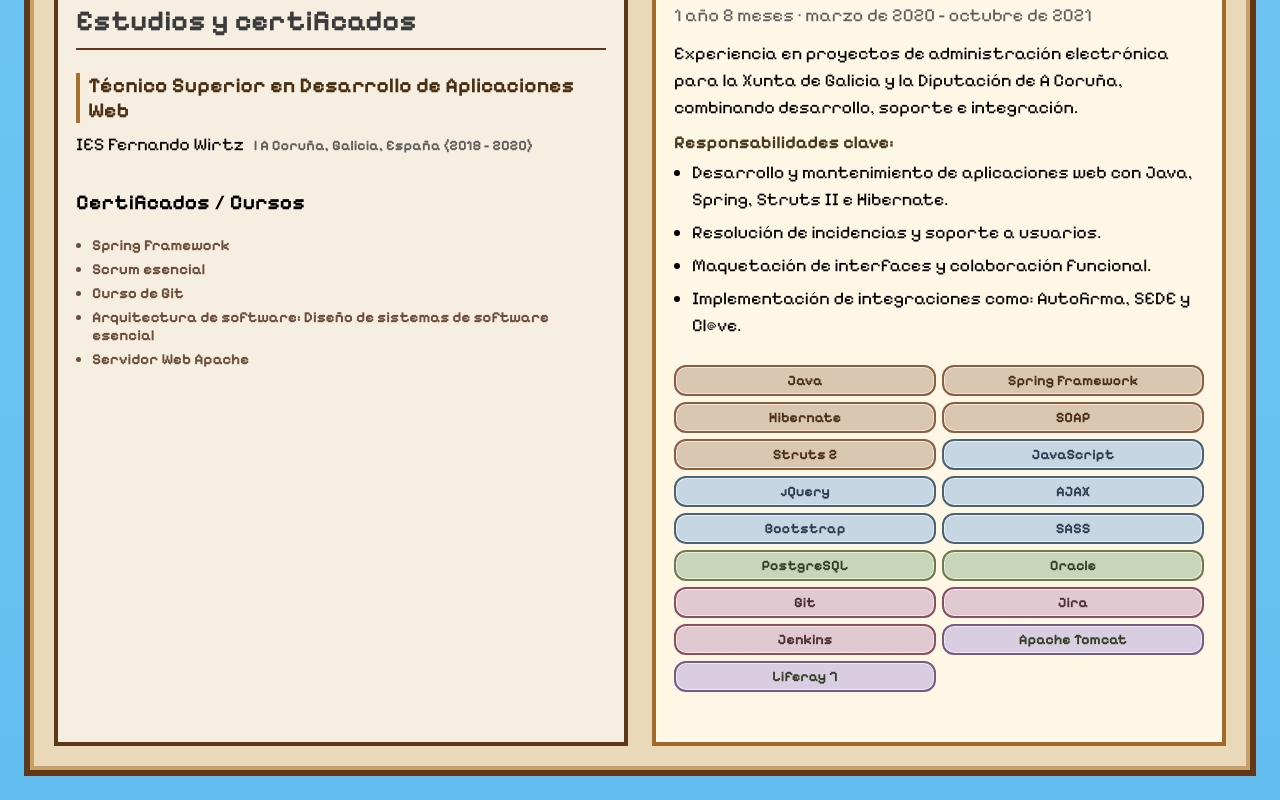
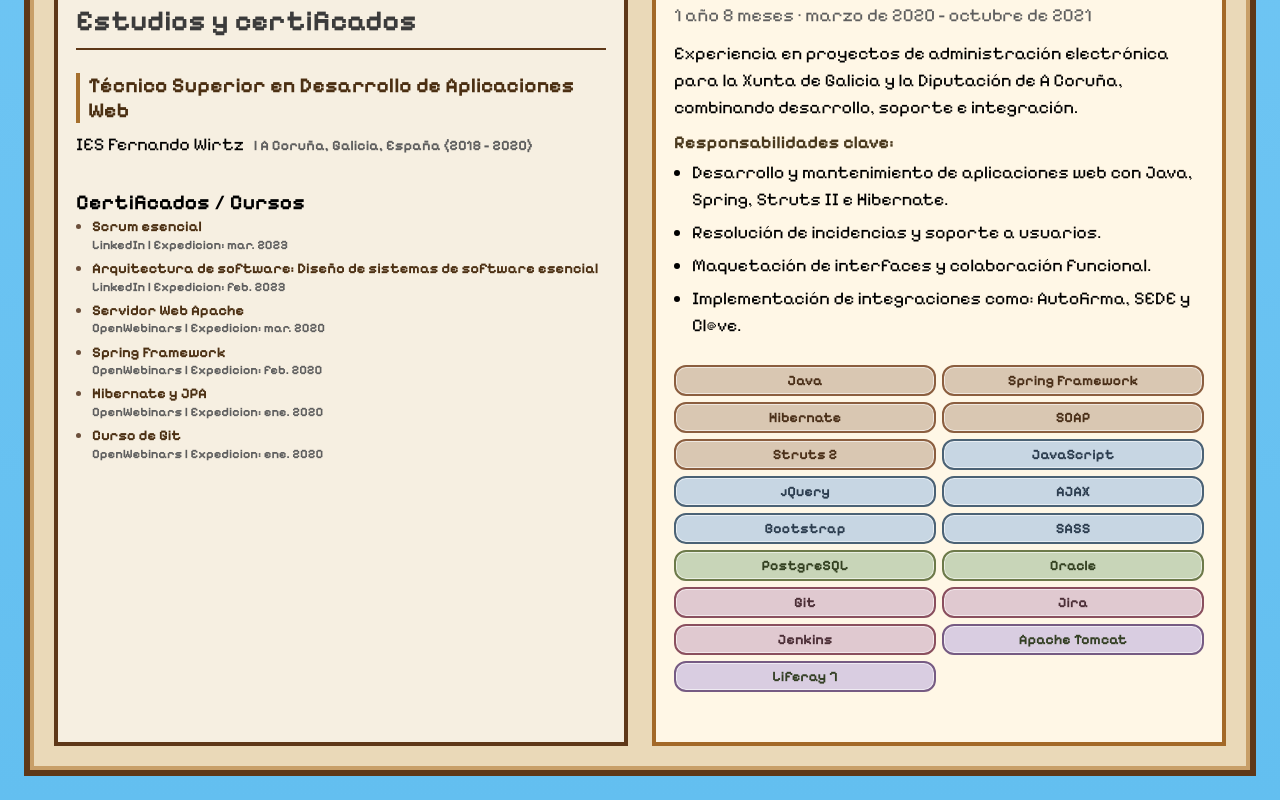
Before and after one commit to AndreiTora/CV-MainCharacter-REACT, a React (Vite) app: page / in a window 1280 px wide. Shown: the part 1999-2799 px from the top of the page. Built offline with nearby package versions, Linux system fonts and the light colour scheme.

Commit message:
Añadir cursos linkedin y openwebinars.

```diff
--- a/src/App.jsx
+++ b/src/App.jsx
@@ -43,6 +43,7 @@ export default function App() {
       studies: {
         title: 'Estudios y certificados',
         certificates: 'Certificados / Cursos',
+        issued: 'Expedicion',
       },
       experience: {
         title: 'Experiencia laboral',
@@ -86,6 +87,7 @@ export default function App() {
       studies: {
         title: 'Education and certificates',
         certificates: 'Certificates / Courses',
+        issued: 'Issued',
       },
       experience: {
         title: 'Work experience',
--- a/src/components/Studies.jsx
+++ b/src/components/Studies.jsx
@@ -13,6 +13,9 @@ const itemVariants = {
 };
 
 export default function Studies({ studies = [], certificates = [], labels = {} }) {
+  const issuedLabel = labels.issued ?? 'Expedicion';
+  const localeKey = labels.title ?? 'studies';
+
   return (
     <motion.section
       className="profile-study-section"
@@ -49,39 +52,55 @@ export default function Studies({ studies = [], certificates = [], labels = {} }
       <motion.div
         className="certificates-section"
         initial={{ opacity: 0, y: 20 }}
-        animate={{ opacity: 1, y: 0 }}
-        transition={{ duration: 0.6, delay: 0.3 }}
+        whileInView={{ opacity: 1, y: 0 }}
+        viewport={{ once: true, amount: 0.2 }}
+        transition={{ duration: 0.45 }}
       >
         <h3>{labels.certificates ?? 'Certificados / Cursos'}</h3>
         <motion.ul
           className="certificates-list"
-          variants={{
-            hidden: { opacity: 0 },
-            visible: {
-              opacity: 1,
-              transition: {
-                staggerChildren: 0.08,
-                delayChildren: 0.4,
-              },
-            },
-          }}
-          initial="hidden"
-          animate="visible"
+          initial={{ opacity: 0, y: 8 }}
+          whileInView={{ opacity: 1, y: 0 }}
+          viewport={{ once: true, amount: 0.1 }}
+          transition={{ duration: 0.3, delay: 0.05 }}
         >
-          {certificates.map(({ name }, i) => (
+          {certificates.map((certificate, i) => {
+            const {
+              name,
+              provider,
+              issued,
+            } = certificate ?? {};
+
+            if (!name) {
+              return null;
+            }
+
+            const metaParts = [];
+            if (provider) {
+              metaParts.push(provider);
+            }
+            if (issued) {
+              metaParts.push(`${issuedLabel}: ${issued}`);
+            }
+
+            return (
             <motion.li
-              key={`${name}-${i}`}
-              custom={i}
-              variants={{
-                hidden: { opacity: 0, x: -10 },
-                visible: { opacity: 1, x: 0, transition: { duration: 0.4 } },
-              }}
-              initial="hidden"
-              animate="visible"
+              key={`${localeKey}-${name}-${i}`}
+              className="certificate-item"
+              initial={{ opacity: 0, y: 6 }}
+              whileInView={{ opacity: 1, y: 0 }}
+              viewport={{ once: true, amount: 0.05 }}
+              transition={{ duration: 0.24, delay: i * 0.05 }}
             >
-              {name}
+              <strong className="certificate-name">{name}</strong>
+              {metaParts.length > 0 && (
+                <p className="certificate-meta">
+                  {metaParts.join(' | ')}
+                </p>
+              )}
             </motion.li>
-          ))}
+            );
+          })}
         </motion.ul>
       </motion.div>
     </motion.section>
--- a/src/data/profile.en.json
+++ b/src/data/profile.en.json
@@ -29,11 +29,36 @@
     }
   ],
   "certificates": [
-    { "name": "Spring Framework", "provider": "Course" },
-    { "name": "Essential Scrum", "provider": "Course" },
-    { "name": "Git Course", "provider": "Course" },
-    { "name": "Software Architecture: Essential Software Systems Design", "provider": "Course" },
-    { "name": "Apache Web Server", "provider": "Course" }
+    {
+      "name": "Essential Scrum",
+      "provider": "LinkedIn",
+      "issued": "Mar 2023"
+    },
+    {
+      "name": "Software Architecture: Essential Software Systems Design",
+      "provider": "LinkedIn",
+      "issued": "Feb 2023"
+    },
+    {
+      "name": "Apache Web Server",
+      "provider": "OpenWebinars",
+      "issued": "Mar 2020"
+    },
+    {
+      "name": "Spring Framework",
+      "provider": "OpenWebinars",
+      "issued": "Feb 2020"
+    },
+    {
+      "name": "Hibernate and JPA",
+      "provider": "OpenWebinars",
+      "issued": "Jan 2020"
+    },
+    {
+      "name": "Git Course",
+      "provider": "OpenWebinars",
+      "issued": "Jan 2020"
+    }
   ],
   "experience": [
     {
--- a/src/data/profile.json
+++ b/src/data/profile.json
@@ -24,11 +24,36 @@
     { "degree": "Técnico Superior en Desarrollo de Aplicaciones Web", "institution": "IES Fernando Wirtz ",  "location": "A Coruña, Galicia, España", "period": "2018 - 2020" }
   ],
   "certificates": [
-    { "name": "Spring Framework", "provider": "Curso" },
-    { "name": "Scrum esencial", "provider": "Curso" },
-    { "name": "Curso de Git", "provider": "Curso" },
-    { "name": "Arquitectura de software: Diseño de sistemas de software esencial", "provider": "Curso" },
-    { "name": "Servidor Web Apache", "provider": "Curso" }
+    {
+      "name": "Scrum esencial",
+      "provider": "LinkedIn",
+      "issued": "mar. 2023"
+    },
+    {
+      "name": "Arquitectura de software: Diseño de sistemas de software esencial",
+      "provider": "LinkedIn",
+      "issued": "feb. 2023"
+    },
+    {
+      "name": "Servidor Web Apache",
+      "provider": "OpenWebinars",
+      "issued": "mar. 2020"
+    },
+    {
+      "name": "Spring Framework",
+      "provider": "OpenWebinars",
+      "issued": "feb. 2020"
+    },
+    {
+      "name": "Hibernate y JPA",
+      "provider": "OpenWebinars",
+      "issued": "ene. 2020"
+    },
+    {
+      "name": "Curso de Git",
+      "provider": "OpenWebinars",
+      "issued": "ene. 2020"
+    }
   ],
   "experience": [
     {
--- a/src/styles/sections/_experience.scss
+++ b/src/styles/sections/_experience.scss
@@ -15,9 +15,13 @@
 }
 
 .certificates-section .certificates-list {
-  margin: 8px 0 0 16px;
+  margin: 2px 0 0 16px;
   padding: 0;
   list-style: disc;
+}
+
+.certificates-section h3 {
+  margin: 4px 0 2px;
 }
 
 .certificates-section .certificates-list li {
@@ -25,6 +29,37 @@
   color: #6b4f3a;
   font-weight: 600;
   font-size: 0.95rem;
+}
+
+.certificate-item {
+  margin-bottom: 8px;
+}
+
+.certificate-name {
+  display: block;
+  color: #4b2f12;
+  font-size: 0.92rem;
+  line-height: 1.25;
+}
+
+.certificate-meta {
+  margin: 2px 0 0;
+  color: #5e5e5e;
+  font-size: 0.8rem;
+  font-weight: 600;
+  overflow-wrap: anywhere;
+  line-height: 1.2;
+}
+
+.certificate-link {
+  display: inline;
+  color: #4b2f12;
+  font-weight: 700;
+  text-decoration: underline;
+}
+
+.certificate-link:hover {
+  color: color.adjust(#4b2f12, $lightness: -12%);
 }
 
 .experience-item {
```
